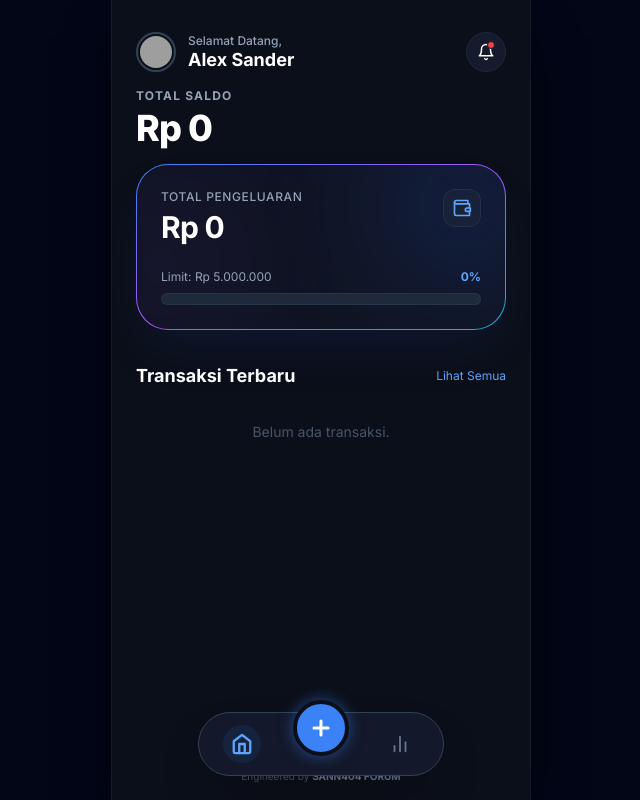
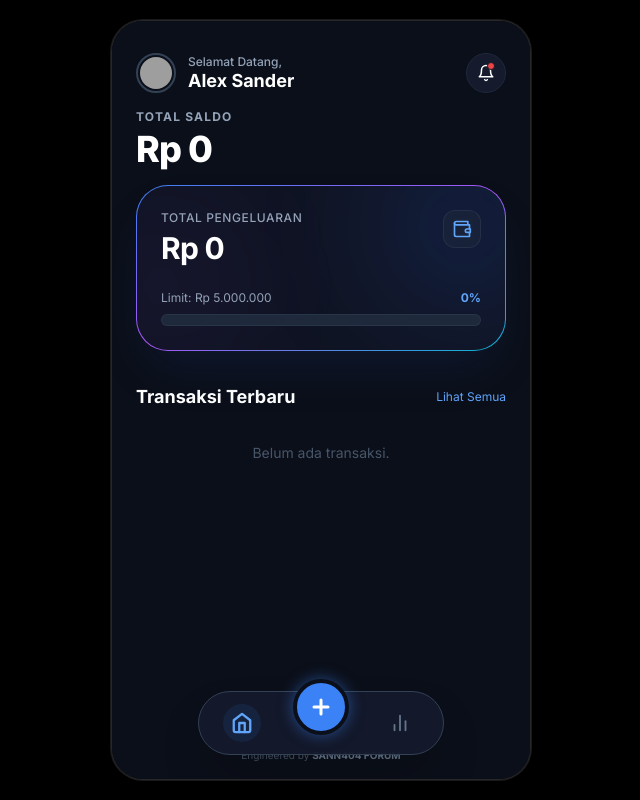
Before and after one commit to sanzzyproject/Finance-tracker-, a Next.js app: page / in a window 1280 px wide. Shown: the whole page, without its empty margins (319-959 px from the left). Built offline with nearby package versions, Linux system fonts and the light colour scheme; grey boxes are pictures that could not be loaded.

Commit message:
Update layout.tsx

```diff
--- a/app/layout.tsx
+++ b/app/layout.tsx
@@ -6,10 +6,10 @@ const inter = Inter({ subsets: ["latin"] });
 
 export const metadata: Metadata = {
   title: "SANN404 Finance",
-  description: "Premium Dark Fintech UI",
+  description: "Minimalist Fintech",
   manifest: "/manifest.json",
   viewport: "width=device-width, initial-scale=1, maximum-scale=1, user-scalable=0",
-  themeColor: "#0B0F19",
+  themeColor: "#09090B",
 };
 
 export default function RootLayout({
@@ -19,9 +19,9 @@ export default function RootLayout({
 }>) {
   return (
     <html lang="id" className="dark">
-      <body className={`${inter.className} bg-[#020617] min-h-screen flex justify-center overflow-hidden`}>
-        {/* Container Mobile Premium */}
-        <div className="w-full max-w-[420px] bg-[#0B0F19] h-[100dvh] shadow-2xl shadow-black relative flex flex-col border-x border-slate-800/50">
+      <body className={`${inter.className} bg-black min-h-screen flex justify-center items-center overflow-hidden`}>
+        {/* Frame Desktop/Mobile */}
+        <div className="w-full sm:max-w-[420px] bg-background h-[100dvh] sm:h-[95vh] sm:rounded-[32px] shadow-2xl relative flex flex-col border border-border overflow-hidden ring-1 ring-white/10">
           {children}
         </div>
       </body>
```
